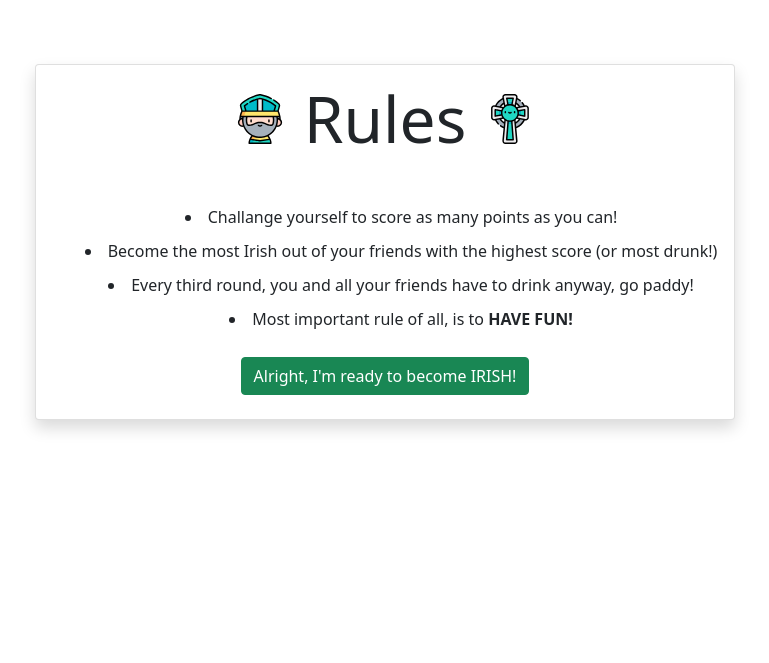
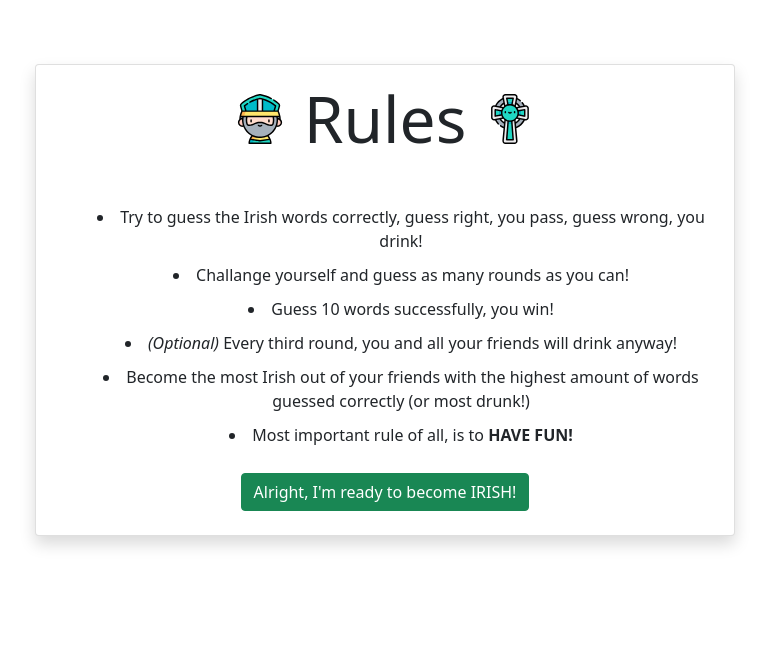
Before and after one commit to ThiagoHardt/whatdoestheirishsay, a Flask app: page /rules in a window 1280 px wide. Shown: the part 58-721 px from the top of the page, without its empty margins (255-1024 px from the left). Run offline with Flask 2, Linux system fonts and the light colour scheme; some libraries are stand-ins or nearby versions.

Commit message:
updated rules on rules.html

```diff
--- a/templates/rules.html
+++ b/templates/rules.html
@@ -21,14 +21,13 @@
       <div class="row mt-3 mb-2 text-center">
         <div>
           <ul class="bullet-point-center">
-            <li>Challange yourself to score as many points as you can!</li>
+            <li>Try to guess the Irish words correctly, guess right, you pass, guess wrong, you drink!</li>
+            <li>Challange yourself and guess as many rounds as you can!</li>
+            <li>Guess 10 words successfully, you win!</li>
+            <li><em>(Optional)</em> Every third round, you and all your friends will drink anyway!</li>
             <li>
-              Become the most Irish out of your friends with the highest score
+              Become the most Irish out of your friends with the highest amount of words guessed correctly
               (or most drunk!)
-            </li>
-            <li>
-              Every third round, you and all your friends have to drink anyway,
-              go paddy!
             </li>
             <li>
               Most important rule of all, is to <strong>HAVE FUN!</strong>
```
